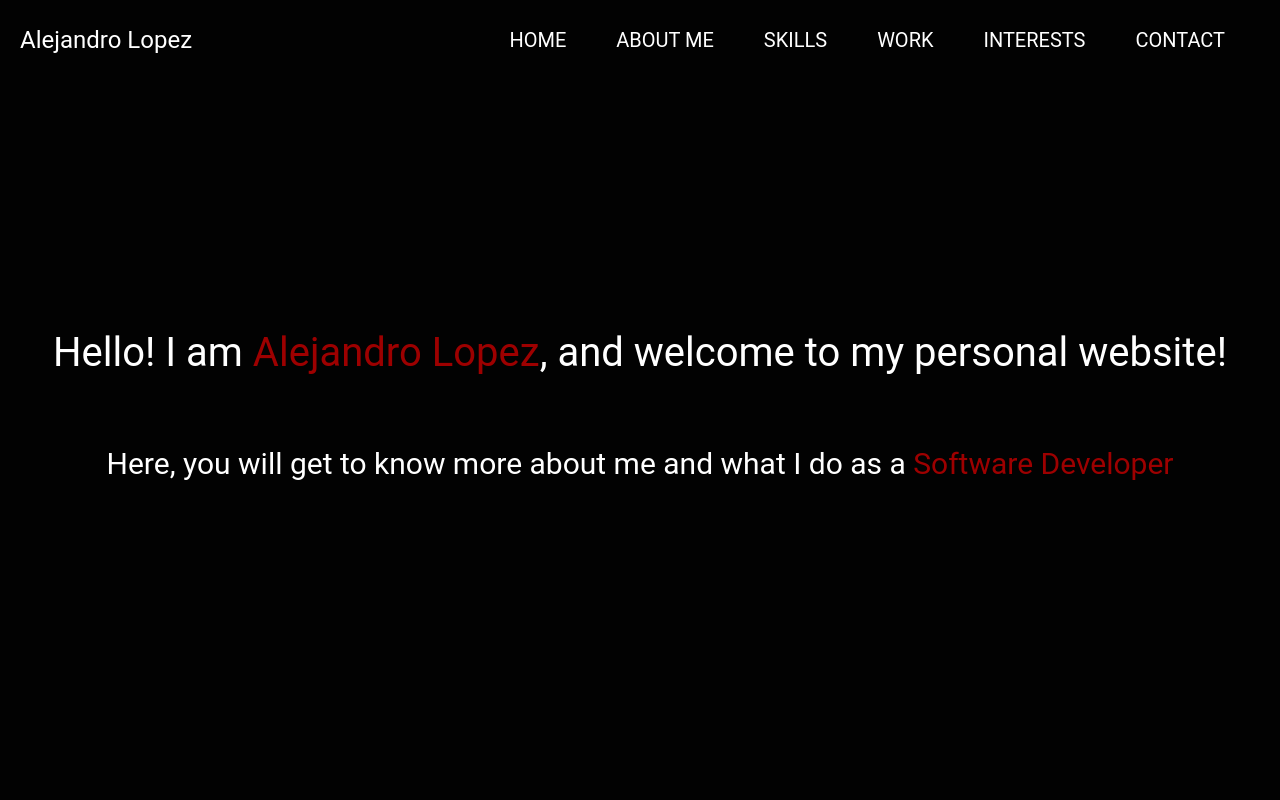
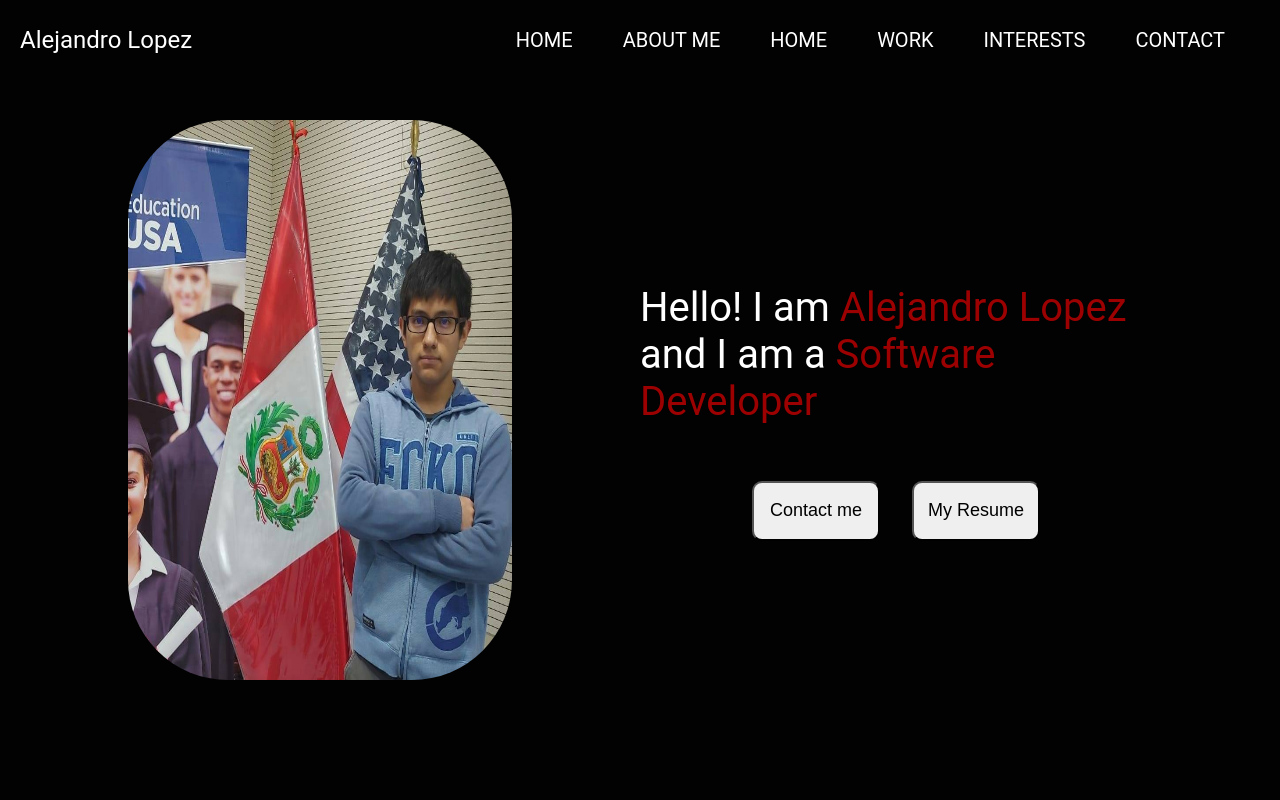
Before and after one commit to AlejandroALopez/studyWebpage, a React app: page / in a window 1280 px wide. Shown: the top 800 px of the page. Built offline with nearby package versions, Linux system fonts and the light colour scheme.

Commit message:
added smooth scrolling

```diff
--- a/package.json
+++ b/package.json
@@ -38,6 +38,7 @@
     "react-modal": "^3.12.1",
     "react-redux": "^7.2.2",
     "react-router-dom": "^5.2.0",
+    "react-scroll": "^1.8.8",
     "redux": "^4.0.5",
     "redux-thunk": "^2.3.0"
   }
--- a/src/pages/landingPage/index.js
+++ b/src/pages/landingPage/index.js
@@ -1,4 +1,5 @@
 import React from 'react';
+import { Link } from 'react-scroll';
 // import { connect } from 'react-redux';
 import './style.scss';
 
@@ -10,28 +11,49 @@ export default function LandingPage(props) {
       <div className="landingPage-header">
         <div className="landingPage-header-name">Alejandro Lopez</div>
         <div className="landingPage-header-navigation">
-          <div>HOME</div>
-          <div>ABOUT ME</div>
-          <div>SKILLS</div>
-          <div>WORK</div>
-          <div>INTERESTS</div>
-          <div>CONTACT</div>
+          <div>
+            <Link to="homepage" spy smooth offset={50} duration={500}>HOME</Link>
+          </div>
+          <div>
+            <Link to="aboutme" spy smooth offset={50} duration={500}>ABOUT ME</Link>
+          </div>
+          <div>
+            <Link to="skills" spy smooth offset={50} duration={500}>HOME</Link>
+          </div>
+          <div>
+            <Link to="work" spy smooth offset={50} duration={500}>WORK</Link>
+          </div>
+          <div>
+            <Link to="interests" spy smooth offset={50} duration={500}>INTERESTS</Link>
+          </div>
+          <div>
+            <Link to="contact" spy smooth offset={50} duration={500}>CONTACT</Link>
           </div>
         </div>
-      <div className="homepage">
+      </div>
+      <div className="homepage" id="homepage">
+        <img className="homepage-image" alt="profile_img" src="src/assets/profile.jpeg" />
+        <div className="intro-container">
           <p className="intro">
             Hello! I am
             {' '}
             <span>Alejandro Lopez</span>
-          , and welcome to my personal website!
-        </p>
-        <p className="intro-2">
-          Here, you will get to know more about me and what I do as a
+            {' '}
+            and I am a
             {' '}
             <span>Software Developer</span>
           </p>
+          <div className="intro-buttons-container">
+            <button type="button" className="intro-button">
+              Contact me
+            </button>
+            <button type="button" className="intro-button">
+              My Resume
+            </button>
           </div>
-      <div className="aboutme">
+        </div>
+      </div>
+      <div className="aboutme" id="aboutme">
         <div className="aboutme-info">
           <i className="fas fa-globe-americas fa-3x" />
           <p>Peru</p>
@@ -41,24 +63,24 @@ export default function LandingPage(props) {
           <p>Computer Science</p>
         </div>
       </div>
-      <div className="skills">
+      <div className="skills" id="skills">
         Skills
       </div>
-      <div className="work">
+      <div className="work" id="work">
         Work
       </div>
-      <div className="interests">
+      <div className="interests" id="interests">
         Interests
       </div>
-      <div className="contact">
+      <div className="contact" id="contact">
         <p className="contact-title">Contact info</p>
         <div className="contact-info">
           <i className="far fa-envelope fa-3x" />
-          <p>lopez.alejandro@dali.dartmouth.edu</p>
+          <p>alejandro.a.lopez.cochachi.23@dartmouth.edu</p>
         </div>
         <div className="contact-info">
           <i className="fas fa-mobile-alt fa-3x" />
-          <p>(+51) 957-605-311</p>
+          <p>(603) 277 - 8656</p>
         </div>
         <div className="contact-buttons">
           <i className="fab fa-linkedin fa-5x" />
--- a/src/pages/landingPage/style.scss
+++ b/src/pages/landingPage/style.scss
@@ -42,25 +42,45 @@
 
  .homepage {
     display: flex;
-    flex-direction: column;
-    justify-content: center;
+    flex-direction: row;
+    justify-content: space-evenly;
     align-items: center;
     width: 100%;
     height: 100vh;
 
     background-color: $black;
 
-    span {
-      color: #9d0000;
+    .homepage-image {
+      width: 30vw;
+      height: 70vh;
+      border-radius: 100px;
     }
 
-    .intro {
-      font-size: 40px;
-    }
-    .intro-2 {
-      font-size: 30px;
+    .intro-container {
+      width: 40%;
+
+      .intro {
+        font-size: 40px;
+      }
+      span {
+        color: #9d0000;
+      }
     }
 
+    .intro-buttons-container {
+      display: flex;
+      flex-direction: row;
+      justify-content: center;
+      align-items: center;
+
+      .intro-button {
+        width: 10vw;
+        height: 7.5vh;
+        margin: 1rem;
+        font-size: 18px;
+        border-radius: 10px;
+      }
+    }
  }
  .aboutme {
     display: flex;
```
Also changed, not shown: src/assets/profile.jpeg (added), 1 other file. Lines whose indentation alone changed are shown as unchanged.
